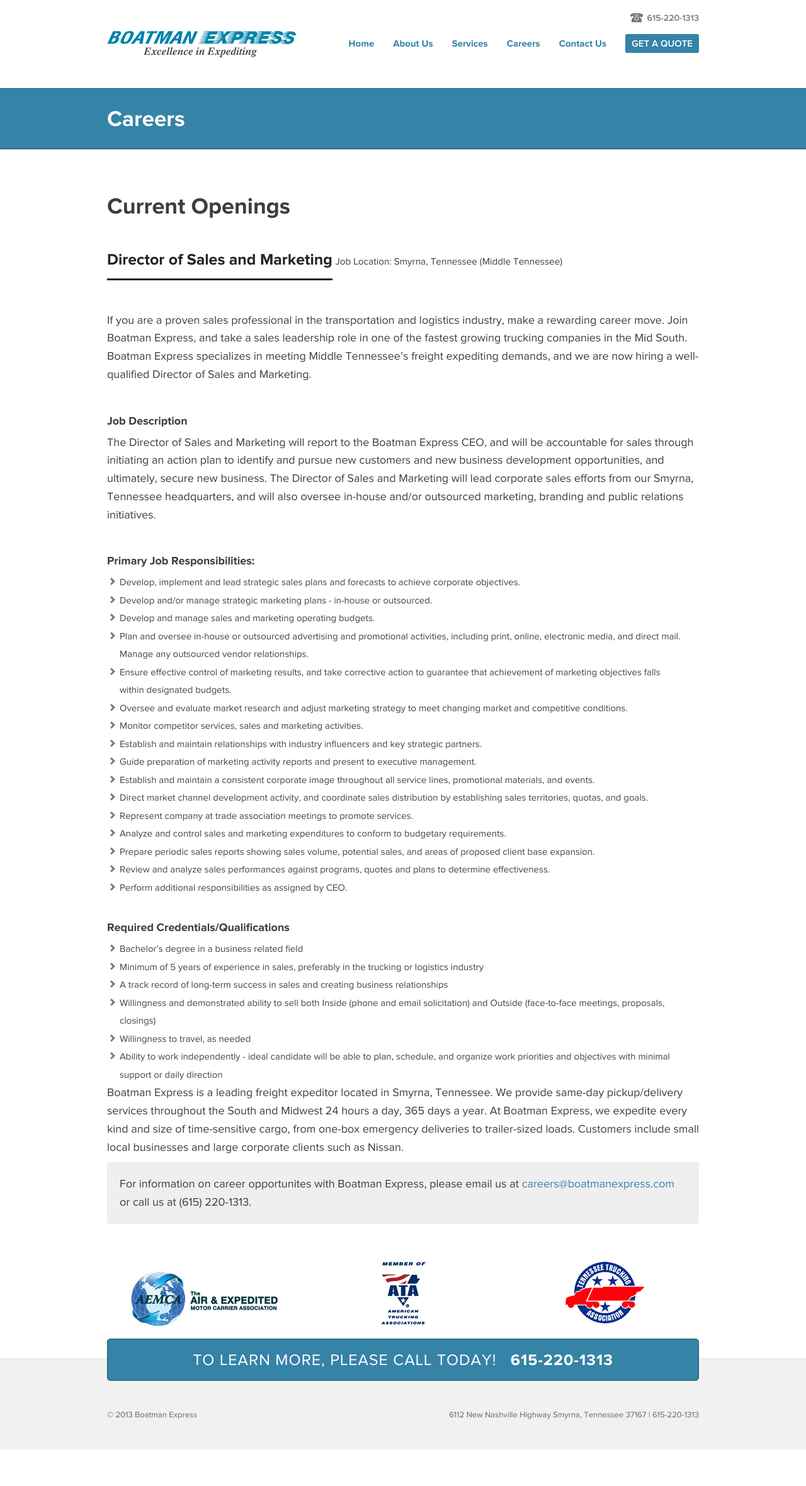
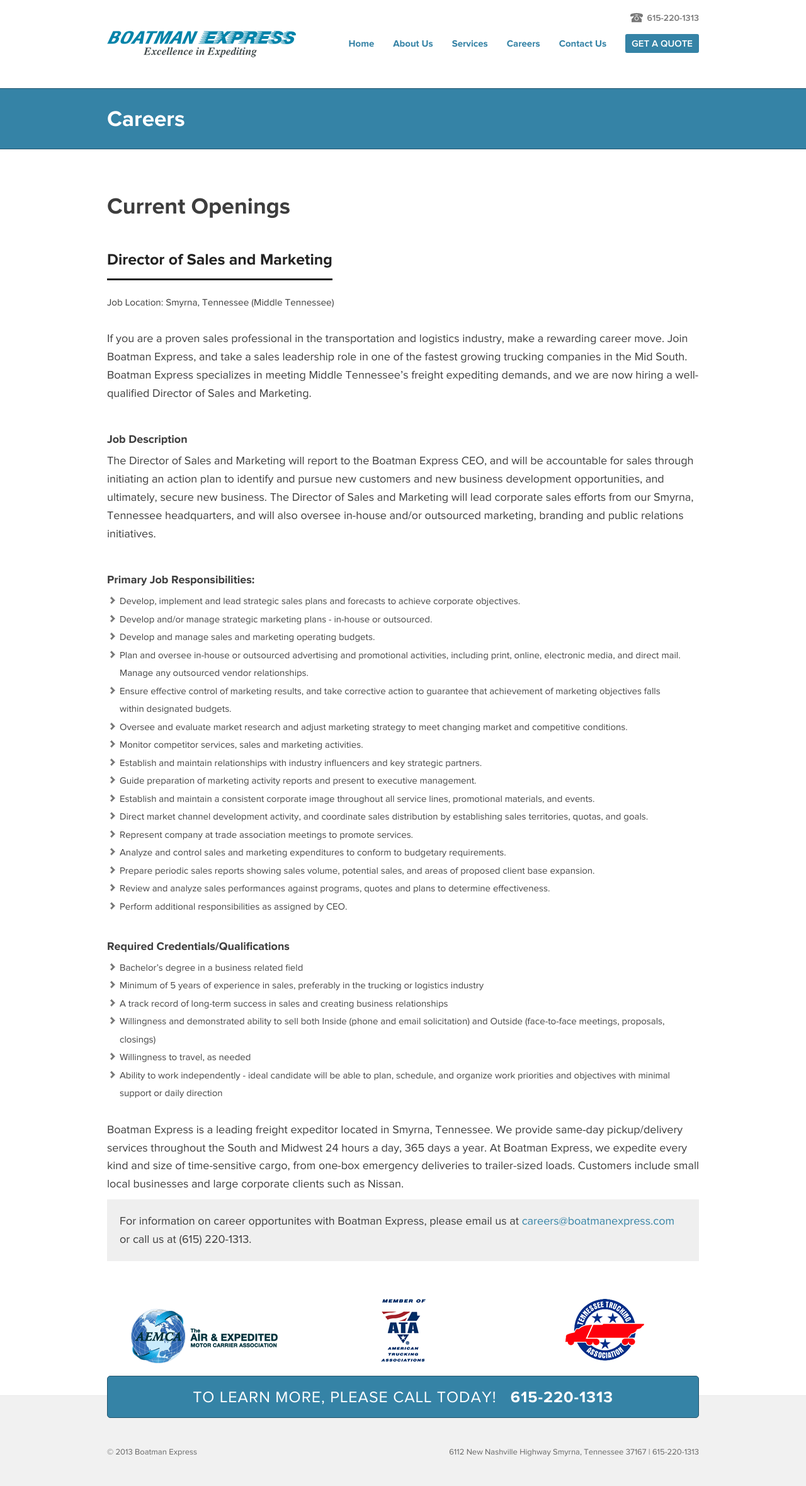
Before and after one commit to boatmanexpress/boatmanexpress.github.com, a Jekyll site: the page built from careers.html, in a window 1280 px wide. Shown: the whole page at 63% size. Built offline with Jekyll 4.4.1, drawn with Linux system fonts in a browser that asks for light colours; Markdown is read by kramdown in place of the engine named in the settings; comment, search, counter and statistics services are not loaded; before the commit the page ends 2301 px from its top, so only the background shows below that.

Commit message:
Quick style fix

```diff
--- a/careers.html
+++ b/careers.html
@@ -13,7 +13,7 @@
       <h1>Current Openings</h1>
 
       <div class="clear">&nbsp;</div>
-      <h2>Director of Sales and Marketing</h2>
+      <h2>Director of Sales and Marketing</h2><br />
       <small>Job Location:  Smyrna, Tennessee (Middle Tennessee)</small>
 
       <div class="clear">&nbsp;</div>
@@ -55,6 +55,7 @@
         <li>Ability to work independently - ideal candidate will be able to plan, schedule, and organize work priorities and objectives with minimal support or daily direction</li>
       </ul>
 
+      <div class="clear">&nbsp;</div>
       <p>Boatman Express is a leading freight expeditor located in Smyrna, Tennessee. We provide same-day pickup/delivery services throughout the South and Midwest 24 hours a day, 365 days a year.  At Boatman Express, we expedite every kind and size of time-sensitive cargo, from one-box emergency deliveries to trailer-sized loads. Customers include small local businesses and large corporate clients such as Nissan.</p>
 
       <div class="light">
```
